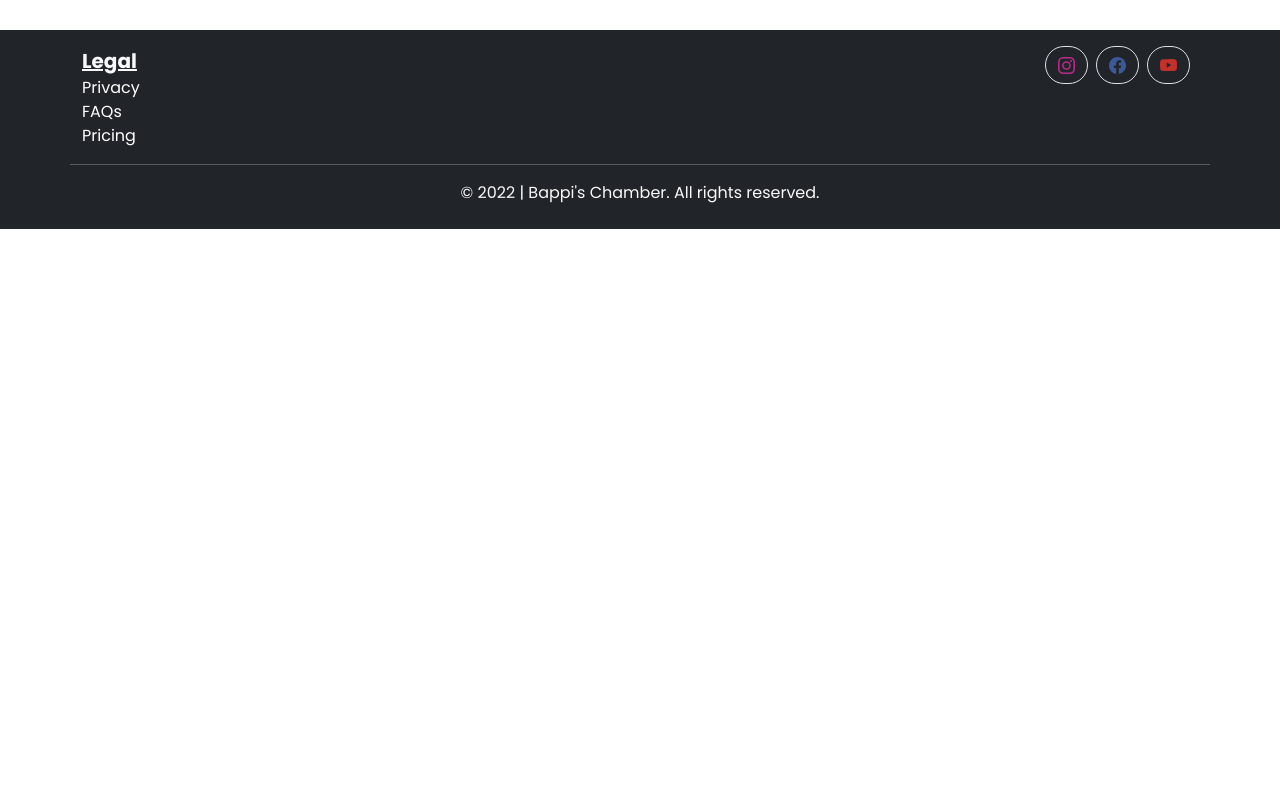
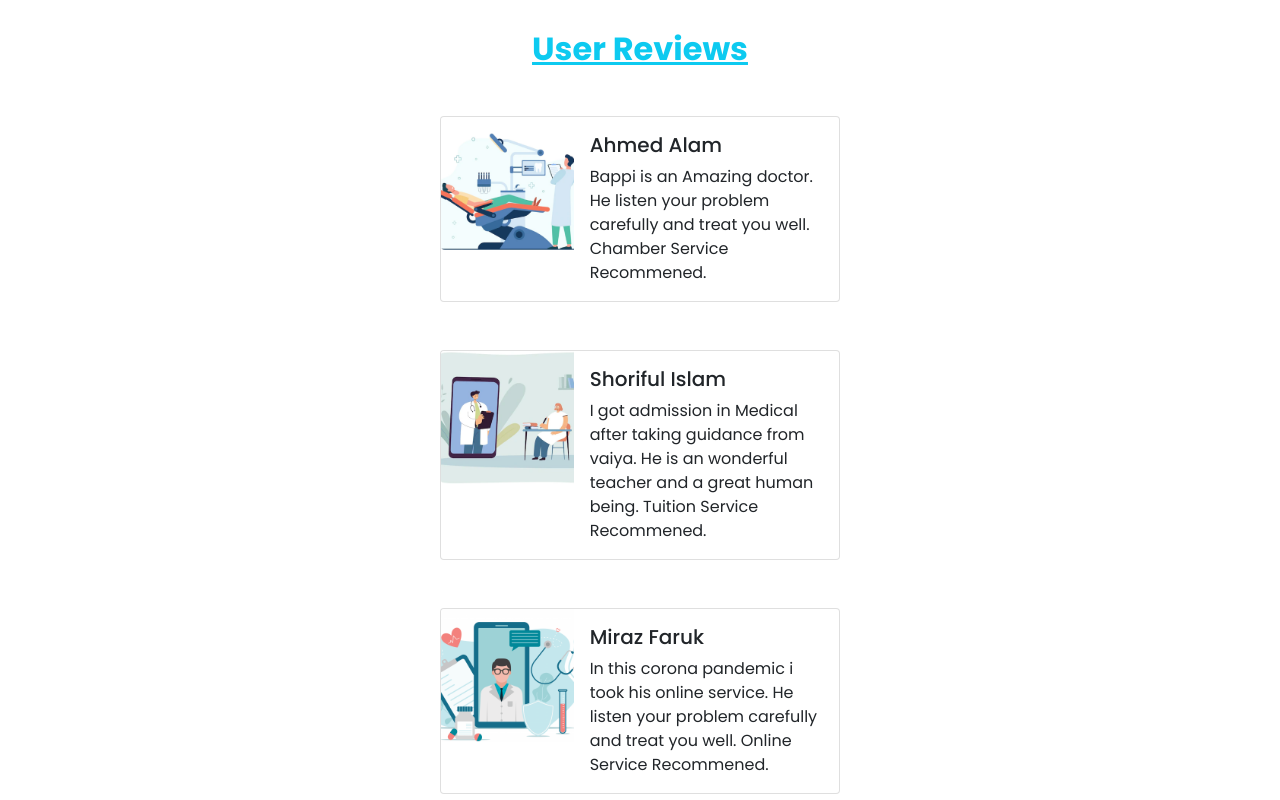
Before and after one commit to Arafath-Rahman/doctorsChamber, a React (Create React App) app: page / in a window 1280 px wide. Shown: the part 1400-2200 px from the top of the page. Before the commit the page ends 1629 px from the top, so only its background shows below. Built offline with nearby package versions, Linux system fonts and the light colour scheme; no server answers.

Commit message:
fininsed

```diff
--- a/src/Pages/Blogs/Blogs.js
+++ b/src/Pages/Blogs/Blogs.js
@@ -9,15 +9,15 @@ const Blogs = () => {
         <div>
           <article>
             <h2 className="fw-light fs-4"><strong className="text-info text-decoration-underline">Question1:</strong> What is the difference between authorization and authentication?</h2>
-            <p>Answer</p>
+            <p>Answer: Authentication and Authorization both have significant differences. We use Authentication to verify the user's identity so that we know who the user is. Where as Authorization is used to give Access of some data/information/features to users based on their roles. Authorization limits or controls users access over resources whereas Authentication is a process to verify a users identity. For example in airport, first airlines checks who we are, then after verifying our identity and they provides us services we've registered for. </p>
           </article>
           <article>
             <h2 className="fw-light fs-4"><strong className="text-info text-decoration-underline">Question2:</strong> Why are you using firebase? What other options do you have to implement authentication?</h2>
-            <p>Answer</p>
+            <p>Answer: I am using Firebase now for only 'Authentication' and 'Hosting' my site. Firebase made our live easy by writing behind the scene logics that are needed to implement for User Authentication. There are many alternatives of firebase for use authentication. They are: Auth0, Passport, Octa, JSON Web Token, and KeyCloak etc.</p>
           </article>
           <article>
             <h2 className="fw-light fs-4"><strong className="text-info text-decoration-underline">Question3:</strong> What other services does firebase provide other than authentication?</h2>
-            <p>Answer</p>
+            <p>Answer: Firebase Provides many services along with Authentication. It provides Hosting services, Cloud Storage Services, Realtime Database, Cloud Messaging, Firebase Machine Learning Services, Cloud Functions, Remote Config and many more. It's Authentication and Database services are popular and very developer friendly.</p>
           </article>
         </div>
       </div>
--- a/src/Pages/Home/Home/Home.js
+++ b/src/Pages/Home/Home/Home.js
@@ -7,7 +7,7 @@ const Home = () => {
   return (
     <div>
       <div className="home-container banner-bg pb-5 overflow-hidden">
-        <div id='home' className="container row mx-auto mb-5">
+        <div id="home" className="container row mx-auto mb-5">
           <div className="col col-md-7 mt-3 mt-md-0 order-md-1 order-2 d-flex flex-column align-items-center justify-content-end">
             <div className="">
               <p className="fs-3 text-muted fw-light mb-0">
@@ -45,6 +45,68 @@ const Home = () => {
         </div>
       </div>
       <Services></Services>
+      <div>
+      <h2 className="text-info text-center fw-bold text-decoration-underline">User Reviews</h2>
+        <div>
+        <div className="card mx-auto my-5" style={{ maxWidth: "400px" }}>
+          <div className="row g-0">
+            <div className="col-md-4">
+              <img
+                src={require("../../../Asset/images/chamber-checkup.png")}
+                className="img-fluid rounded-start"
+                alt="..."
+              />
+            </div>
+            <div className="col-md-8">
+              <div className="card-body">
+                <h5 className="card-title">Ahmed Alam</h5>
+                <p className="card-text">
+                  Bappi is an Amazing doctor. He listen your problem carefully and treat you well. Chamber Service Recommened.
+                </p>
+              </div>
+            </div>
+          </div>
+        </div>
+        <div className="card mx-auto my-5" style={{ maxWidth: "400px" }}>
+          <div className="row g-0">
+            <div className="col-md-4">
+              <img
+                src={require("../../../Asset/images/teaching.png")}
+                className="img-fluid rounded-start"
+                alt="..."
+              />
+            </div>
+            <div className="col-md-8">
+              <div className="card-body">
+                <h5 className="card-title">Shoriful Islam</h5>
+                <p className="card-text">
+                  I got admission in Medical after taking guidance from vaiya. He is an wonderful teacher and a great human being. Tuition Service Recommened.
+                </p>
+              </div>
+            </div>
+          </div>
+        </div>
+        <div className="card mx-auto my-5" style={{ maxWidth: "400px" }}>
+          <div className="row g-0">
+            <div className="col-md-4">
+              <img
+                src={require("../../../Asset/images/online-checkup.png")}
+                className="img-fluid rounded-start"
+                alt="..."
+              />
+            </div>
+            <div className="col-md-8">
+              <div className="card-body">
+                <h5 className="card-title">Miraz Faruk</h5>
+                <p className="card-text">
+                  In this corona pandemic i took his online service. He listen your problem carefully and treat you well. Online Service Recommened.
+                </p>
+              </div>
+            </div>
+          </div>
+        </div>
+        </div>
+      </div>
     </div>
   );
 };
```
Also changed, not shown: firebase.json (added), 2 other files (tests, documents, lock files or other folders).
